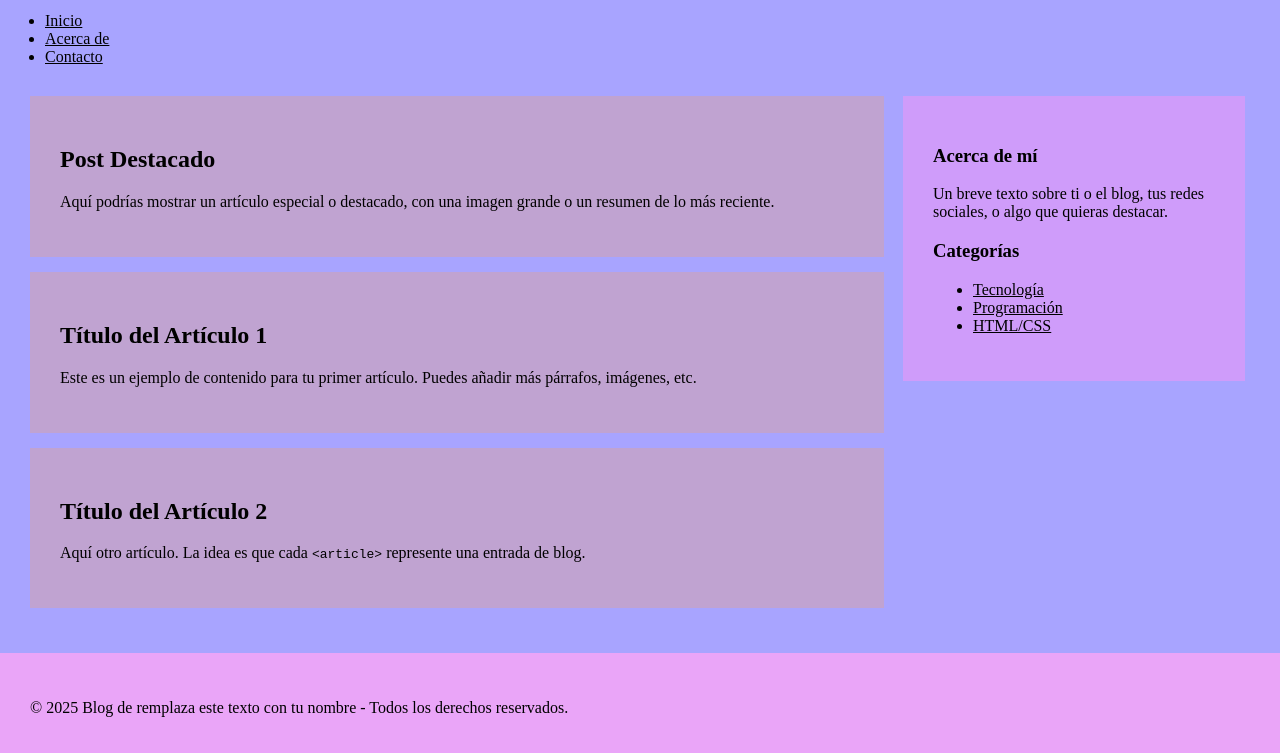
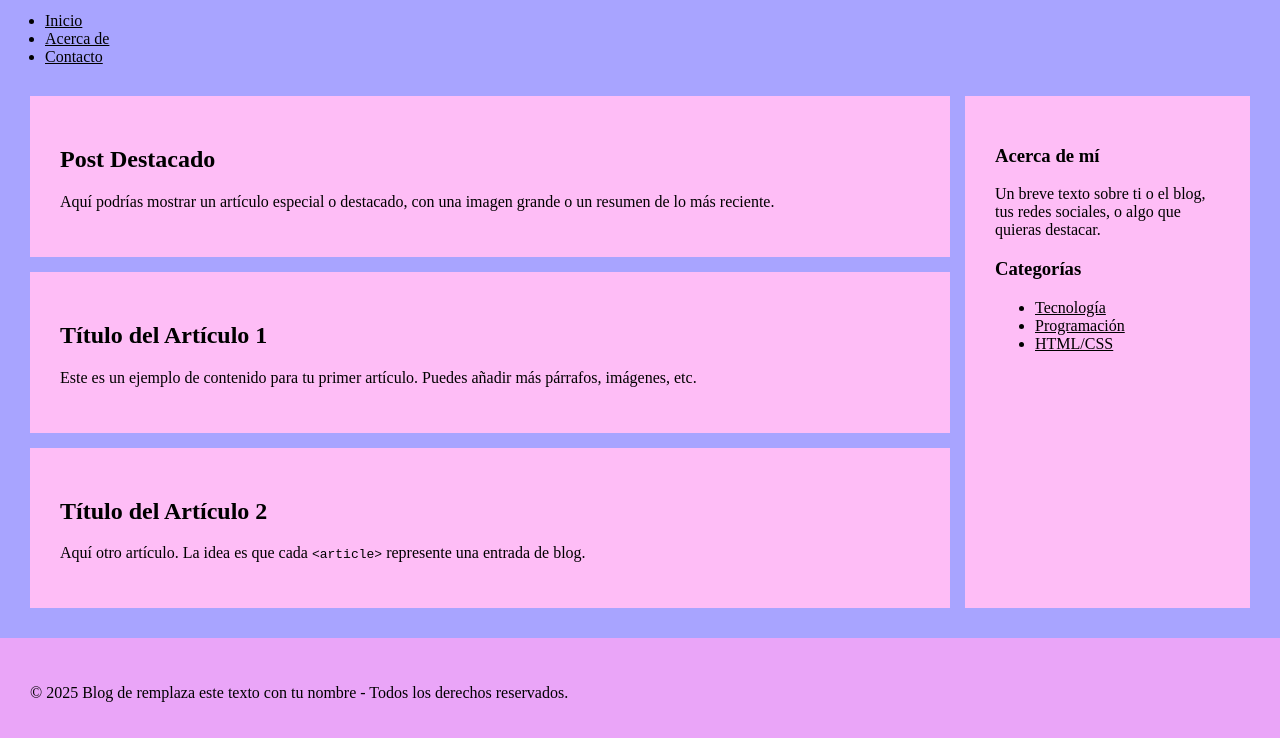
Before and after one commit to RUHERO7/Rubenprueba, a plain HTML site: page index.html in a window 1280 px wide. Shown: the part 109-862 px from the top of the page. Drawn offline with Linux system fonts and the light colour scheme.

Commit message:
Grid terminado

```diff
--- a/index.html
+++ b/index.html
@@ -53,30 +53,44 @@ footer {
 
 /* versión tablet */
 @media (min-width: 600px) {
+	main{
+		display: grid;
+		grid-template-columns: 1fr 200px;
+		grid-template-rows: 1fr;
+	}
 	section {
-		width: 65%;
-		display: inline-block;
+		article:nth-child(3){
+			margin-bottom: 0;
+		}
 
 	}
 	aside {
-		width: 32%;
-		display: inline-block;
 		margin-left: 15px;
 
 	}
 }
 	/* versión laptop */
 	@media (min-width: 1024px) {
-		section {
-			 width: 70%;
+		main{
+			grid-template-columns: 1fr 300px;
+		}
+		article{
+			background: #FEBDF6;
+
+		}
+		aside{
+			background: #FEBDF6;
+
+		}
+		}
+   /* versión laptop */
+	@media (min-width: 1440px){
+		main{
+			grid-template-columns: 1fr 400px;
 		}
 
-aside {
-width: 28%;
+	}
 
-}
-
-}
 </style>
 </head>
 <body>
```
